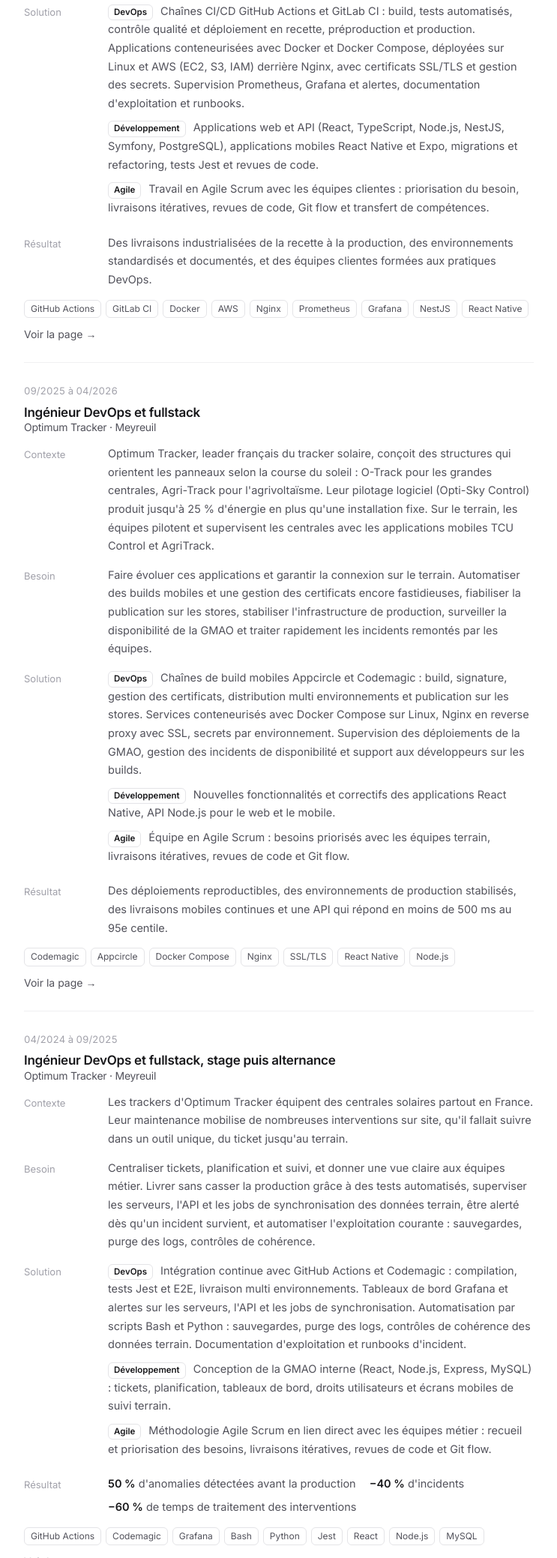
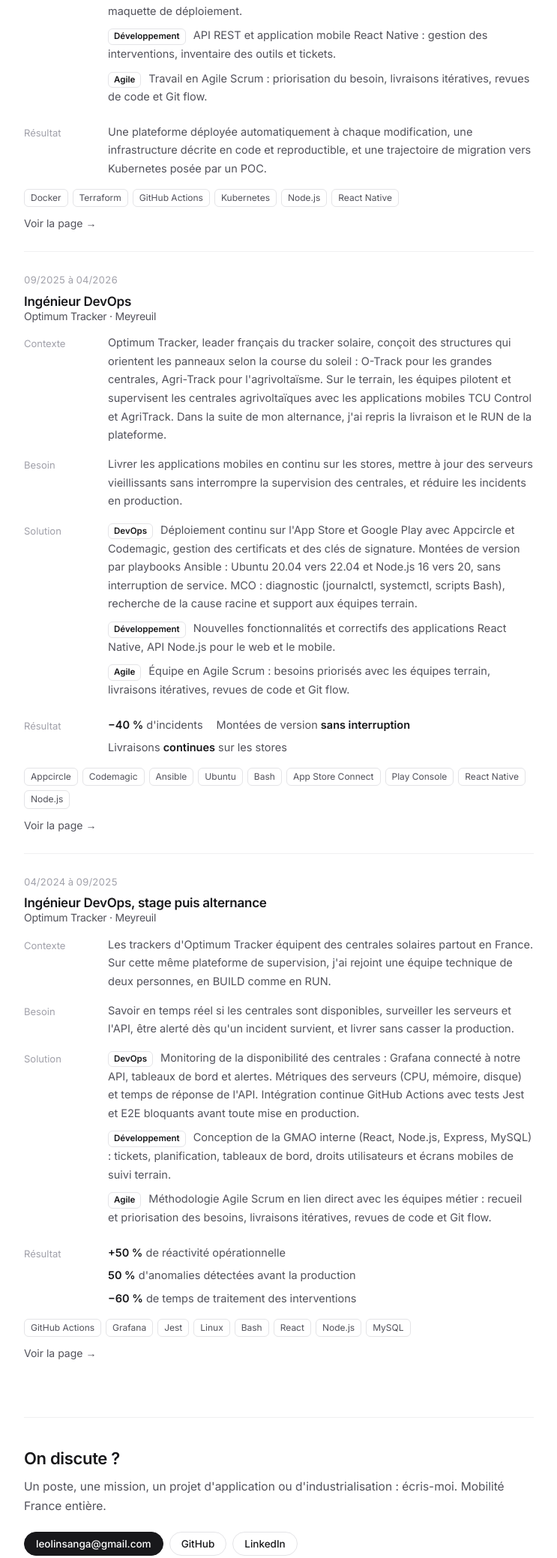
Before and after one commit to adiel-sml/Portfolio, a plain HTML site: page experiences.html in a window 1280 px wide. Shown: the part 548-2626 px from the top of the page at 75% size, without its empty margins (268-1011 px from the left). Drawn offline with Linux system fonts and the light colour scheme.

Commit message:
Aligne le portfolio sur le CV DevOps 2026, CV avec QR code vers le portfolio
Intitulés Ingénieur DevOps, missions Dooke (Docker, Terraform, POC Kubernetes),
Optimum (Ansible, MCO, stores), alternance (Grafana, CI bloquante), lab kind,
compétences Exploitation. Le CV téléchargeable porte un QR code vers le site.

```diff
--- a/experiences.html
+++ b/experiences.html
@@ -26,34 +26,34 @@
     <h2><span>Mes</span> expériences</h2>
     <div class="xp-list">
       <article id="dooke" class="xp t-yellow">
-        <header><span class="date">05/2026 à 10/2026</span><h3>Ingénieur logiciel et DevOps <em>Dooke Consulting · Paris, hybride · CDD</em></h3></header>
+        <header><span class="date">05/2026 à 10/2026</span><h3>Ingénieur DevOps <em>Dooke Consulting · Paris, hybride · CDD</em></h3></header>
         <dl class="csbr">
-          <div><dt>Contexte</dt><dd>Dooke Consulting est la division ingénierie du numérique de Dooke Corporation, présente en France et en Afrique. Elle accompagne des entreprises, en France et en Afrique, dans leur passage au numérique : développement logiciel, web et mobile, migrations technologiques, refactoring, formation et transfert de compétences.</dd></div>
-          <div><dt>Besoin</dt><dd>Livrer plus vite et plus sûrement sur des projets aux technologies variées, dont certains vieillissants. Industrialiser des déploiements encore manuels, standardiser l'infrastructure et l'hébergement de chaque environnement, sécuriser les accès et les secrets, superviser les applications en production pour détecter et remonter les incidents avant les utilisateurs, et rendre les équipes clientes autonomes.</dd></div>
-          <div class="sol"><dt>Solution</dt><dd><p><b class="axe">DevOps</b> Chaînes CI/CD GitHub Actions et GitLab CI : build, tests automatisés, contrôle qualité et déploiement en recette, préproduction et production. Applications conteneurisées avec Docker et Docker Compose, déployées sur Linux et AWS (EC2, S3, IAM) derrière Nginx, avec certificats SSL/TLS et gestion des secrets. Supervision Prometheus, Grafana et alertes, documentation d'exploitation et runbooks.</p><p><b class="axe dev">Développement</b> Applications web et API (React, TypeScript, Node.js, NestJS, Symfony, PostgreSQL), applications mobiles React Native et Expo, migrations et refactoring, tests Jest et revues de code.</p><p><b class="axe agile">Agile</b> Travail en Agile Scrum avec les équipes clientes : priorisation du besoin, livraisons itératives, revues de code, Git flow et transfert de compétences.</p></dd></div>
-          <div><dt>Résultat</dt><dd>Des livraisons industrialisées de la recette à la production, des environnements standardisés et documentés, et des équipes clientes formées aux pratiques DevOps.</dd></div>
-        </dl>
-        <ul class="chips"><li>GitHub Actions</li><li>GitLab CI</li><li>Docker</li><li>AWS</li><li>Nginx</li><li>Prometheus</li><li>Grafana</li><li>NestJS</li><li>React Native</li></ul>
+<div><dt>Contexte</dt><dd>Dooke Consulting est la division ingénierie du numérique de Dooke Corporation, présente en France et en Afrique. J'y ai travaillé sur une plateforme de gestion des interventions techniques pour des clients du transport en zones portuaires.</dd></div>
+<div><dt>Besoin</dt><dd>Héberger et livrer de façon fiable l'API et la base de données de la plateforme, automatiser des déploiements encore manuels, et préparer l'infrastructure à monter en charge.</dd></div>
+<div class="sol"><dt>Solution</dt><dd><p><b class="axe">DevOps</b> Serveurs d'API Node.js et de base de données conteneurisés avec Docker, infrastructure cloud provisionnée en Terraform. Pipeline CI/CD GitHub Actions : tests, build des images Docker et déploiement automatique à chaque push sur main. POC de migration de Docker vers Kubernetes : architecture cible et maquette de déploiement.</p><p><b class="axe dev">Développement</b> API REST et application mobile React Native : gestion des interventions, inventaire des outils et tickets.</p><p><b class="axe agile">Agile</b> Travail en Agile Scrum : priorisation du besoin, livraisons itératives, revues de code et Git flow.</p></dd></div>
+<div><dt>Résultat</dt><dd>Une plateforme déployée automatiquement à chaque modification, une infrastructure décrite en code et reproductible, et une trajectoire de migration vers Kubernetes posée par un POC.</dd></div>
+</dl>
+        <ul class="chips"><li>Docker</li><li>Terraform</li><li>GitHub Actions</li><li>Kubernetes</li><li>Node.js</li><li>React Native</li></ul>
       <a class="detail-lien" href="/experience/dooke">Voir la page →</a></article>
       <article id="optimum-tracker" class="xp t-teal">
-        <header><span class="date">09/2025 à 04/2026</span><h3>Ingénieur DevOps et fullstack <em>Optimum Tracker · Meyreuil</em></h3></header>
+        <header><span class="date">09/2025 à 04/2026</span><h3>Ingénieur DevOps <em>Optimum Tracker · Meyreuil</em></h3></header>
         <dl class="csbr">
-          <div><dt>Contexte</dt><dd>Optimum Tracker, leader français du tracker solaire, conçoit des structures qui orientent les panneaux selon la course du soleil : O-Track pour les grandes centrales, Agri-Track pour l'agrivoltaïsme. Leur pilotage logiciel (Opti-Sky Control) produit jusqu'à 25 % d'énergie en plus qu'une installation fixe. Sur le terrain, les équipes pilotent et supervisent les centrales avec les applications mobiles TCU Control et AgriTrack.</dd></div>
-          <div><dt>Besoin</dt><dd>Faire évoluer ces applications et garantir la connexion sur le terrain. Automatiser des builds mobiles et une gestion des certificats encore fastidieuses, fiabiliser la publication sur les stores, stabiliser l'infrastructure de production, surveiller la disponibilité de la GMAO et traiter rapidement les incidents remontés par les équipes.</dd></div>
-          <div class="sol"><dt>Solution</dt><dd><p><b class="axe">DevOps</b> Chaînes de build mobiles Appcircle et Codemagic : build, signature, gestion des certificats, distribution multi environnements et publication sur les stores. Services conteneurisés avec Docker Compose sur Linux, Nginx en reverse proxy avec SSL, secrets par environnement. Supervision des déploiements de la GMAO, gestion des incidents de disponibilité et support aux développeurs sur les builds.</p><p><b class="axe dev">Développement</b> Nouvelles fonctionnalités et correctifs des applications React Native, API Node.js pour le web et le mobile.</p><p><b class="axe agile">Agile</b> Équipe en Agile Scrum : besoins priorisés avec les équipes terrain, livraisons itératives, revues de code et Git flow.</p></dd></div>
-          <div><dt>Résultat</dt><dd>Des déploiements reproductibles, des environnements de production stabilisés, des livraisons mobiles continues et une API qui répond en moins de 500 ms au 95e centile.</dd></div>
-        </dl>
-        <ul class="chips"><li>Codemagic</li><li>Appcircle</li><li>Docker Compose</li><li>Nginx</li><li>SSL/TLS</li><li>React Native</li><li>Node.js</li></ul>
+<div><dt>Contexte</dt><dd>Optimum Tracker, leader français du tracker solaire, conçoit des structures qui orientent les panneaux selon la course du soleil : O-Track pour les grandes centrales, Agri-Track pour l'agrivoltaïsme. Sur le terrain, les équipes pilotent et supervisent les centrales agrivoltaïques avec les applications mobiles TCU Control et AgriTrack. Dans la suite de mon alternance, j'ai repris la livraison et le RUN de la plateforme.</dd></div>
+<div><dt>Besoin</dt><dd>Livrer les applications mobiles en continu sur les stores, mettre à jour des serveurs vieillissants sans interrompre la supervision des centrales, et réduire les incidents en production.</dd></div>
+<div class="sol"><dt>Solution</dt><dd><p><b class="axe">DevOps</b> Déploiement continu sur l'App Store et Google Play avec Appcircle et Codemagic, gestion des certificats et des clés de signature. Montées de version par playbooks Ansible : Ubuntu 20.04 vers 22.04 et Node.js 16 vers 20, sans interruption de service. MCO : diagnostic (journalctl, systemctl, scripts Bash), recherche de la cause racine et support aux équipes terrain.</p><p><b class="axe dev">Développement</b> Nouvelles fonctionnalités et correctifs des applications React Native, API Node.js pour le web et le mobile.</p><p><b class="axe agile">Agile</b> Équipe en Agile Scrum : besoins priorisés avec les équipes terrain, livraisons itératives, revues de code et Git flow.</p></dd></div>
+<div><dt>Résultat</dt><dd><ul class="wins"><li><b>−40 %</b> d'incidents</li><li>Montées de version <b>sans interruption</b></li><li>Livraisons <b>continues</b> sur les stores</li></ul></dd></div>
+</dl>
+        <ul class="chips"><li>Appcircle</li><li>Codemagic</li><li>Ansible</li><li>Ubuntu</li><li>Bash</li><li>App Store Connect</li><li>Play Console</li><li>React Native</li><li>Node.js</li></ul>
       <a class="detail-lien" href="/experience/optimum-tracker">Voir la page →</a></article>
       <article id="optimum-tracker-alternance" class="xp t-pink">
-        <header><span class="date">04/2024 à 09/2025</span><h3>Ingénieur DevOps et fullstack, stage puis alternance <em>Optimum Tracker · Meyreuil</em></h3></header>
+        <header><span class="date">04/2024 à 09/2025</span><h3>Ingénieur DevOps, stage puis alternance <em>Optimum Tracker · Meyreuil</em></h3></header>
         <dl class="csbr">
-          <div><dt>Contexte</dt><dd>Les trackers d'Optimum Tracker équipent des centrales solaires partout en France. Leur maintenance mobilise de nombreuses interventions sur site, qu'il fallait suivre dans un outil unique, du ticket jusqu'au terrain.</dd></div>
-          <div><dt>Besoin</dt><dd>Centraliser tickets, planification et suivi, et donner une vue claire aux équipes métier. Livrer sans casser la production grâce à des tests automatisés, superviser les serveurs, l'API et les jobs de synchronisation des données terrain, être alerté dès qu'un incident survient, et automatiser l'exploitation courante : sauvegardes, purge des logs, contrôles de cohérence.</dd></div>
-          <div class="sol"><dt>Solution</dt><dd><p><b class="axe">DevOps</b> Intégration continue avec GitHub Actions et Codemagic : compilation, tests Jest et E2E, livraison multi environnements. Tableaux de bord Grafana et alertes sur les serveurs, l'API et les jobs de synchronisation. Automatisation par scripts Bash et Python : sauvegardes, purge des logs, contrôles de cohérence des données terrain. Documentation d'exploitation et runbooks d'incident.</p><p><b class="axe dev">Développement</b> Conception de la GMAO interne (React, Node.js, Express, MySQL) : tickets, planification, tableaux de bord, droits utilisateurs et écrans mobiles de suivi terrain.</p><p><b class="axe agile">Agile</b> Méthodologie Agile Scrum en lien direct avec les équipes métier : recueil et priorisation des besoins, livraisons itératives, revues de code et Git flow.</p></dd></div>
-          <div><dt>Résultat</dt><dd><ul class="wins"><li><b>50 %</b> d'anomalies détectées avant la production</li><li><b>−40 %</b> d'incidents</li><li><b>−60 %</b> de temps de traitement des interventions</li></ul></dd></div>
-        </dl>
-        <ul class="chips"><li>GitHub Actions</li><li>Codemagic</li><li>Grafana</li><li>Bash</li><li>Python</li><li>Jest</li><li>React</li><li>Node.js</li><li>MySQL</li></ul>
+<div><dt>Contexte</dt><dd>Les trackers d'Optimum Tracker équipent des centrales solaires partout en France. Sur cette même plateforme de supervision, j'ai rejoint une équipe technique de deux personnes, en BUILD comme en RUN.</dd></div>
+<div><dt>Besoin</dt><dd>Savoir en temps réel si les centrales sont disponibles, surveiller les serveurs et l'API, être alerté dès qu'un incident survient, et livrer sans casser la production.</dd></div>
+<div class="sol"><dt>Solution</dt><dd><p><b class="axe">DevOps</b> Monitoring de la disponibilité des centrales : Grafana connecté à notre API, tableaux de bord et alertes. Métriques des serveurs (CPU, mémoire, disque) et temps de réponse de l'API. Intégration continue GitHub Actions avec tests Jest et E2E bloquants avant toute mise en production.</p><p><b class="axe dev">Développement</b> Conception de la GMAO interne (React, Node.js, Express, MySQL) : tickets, planification, tableaux de bord, droits utilisateurs et écrans mobiles de suivi terrain.</p><p><b class="axe agile">Agile</b> Méthodologie Agile Scrum en lien direct avec les équipes métier : recueil et priorisation des besoins, livraisons itératives, revues de code et Git flow.</p></dd></div>
+<div><dt>Résultat</dt><dd><ul class="wins"><li><b>+50 %</b> de réactivité opérationnelle</li><li><b>50 %</b> d'anomalies détectées avant la production</li><li><b>−60 %</b> de temps de traitement des interventions</li></ul></dd></div>
+</dl>
+        <ul class="chips"><li>GitHub Actions</li><li>Grafana</li><li>Jest</li><li>Linux</li><li>Bash</li><li>React</li><li>Node.js</li><li>MySQL</li></ul>
       <a class="detail-lien" href="/experience/optimum-tracker-alternance">Voir la page →</a></article>
     </div>
   </section>
```
Also changed, not shown: a-propos.html (+4 -3 lines), experience/dooke.html (+10 -10 lines), experience/optimum-tracker-alternance.html (+10 -10 lines), experience/optimum-tracker.html (+10 -10 lines), index.html (+5 -5 lines), projet/gowithme.html (+1 -1 lines), projet/lab-devops.html (+2 -2 lines), projets.html (+3 -3 lines), 1 other file.
